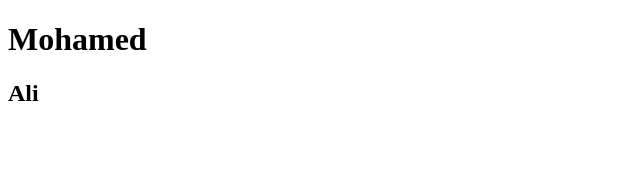
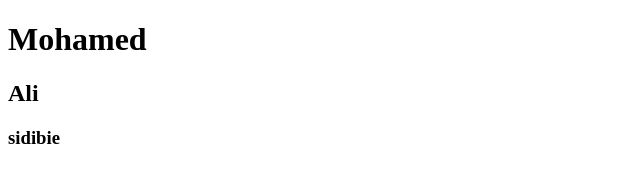
Before and after one commit to ELHAJOUJI/Test, a plain HTML site: page index.html in a window 1280 px wide. Shown: the full height of the page, 0-640 px from the left. Drawn offline with Linux system fonts and the light colour scheme.

Commit message:
quatrieme modification

```diff
--- a/index.html
+++ b/index.html
@@ -9,5 +9,6 @@
 <body>
     <h1>Mohamed</h1>
     <h2>Ali</h2>
+    <h3>sidibie</h3>
 </body>
 </html>
```
